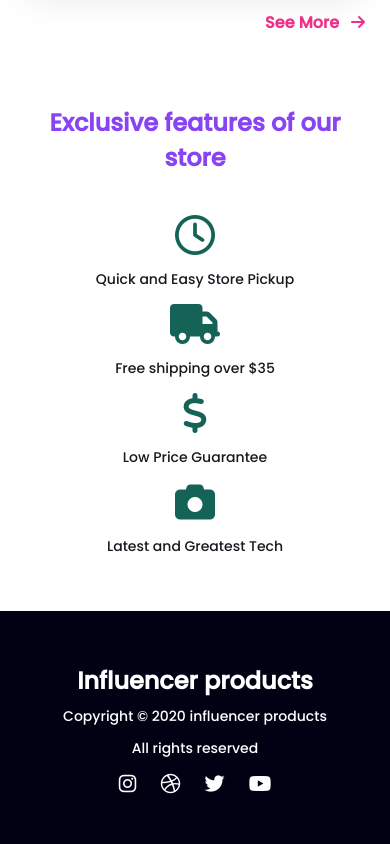
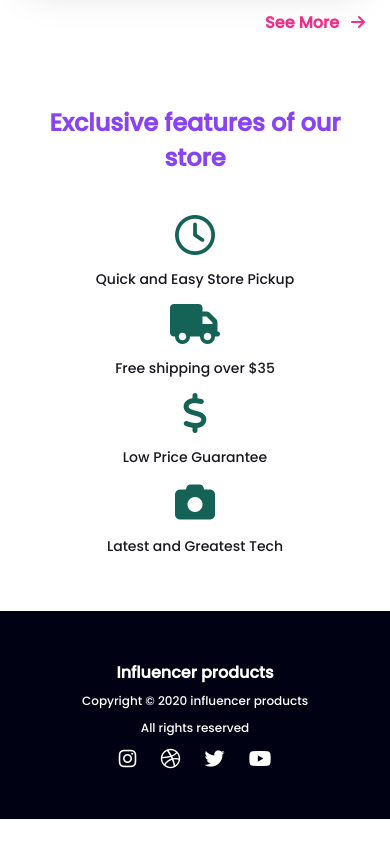
Before and after one commit to Diptooo/assignment-2, a plain HTML site: page index.html in a window 390 px wide. Shown: the part 5718-6562 px from the top of the page. After the commit the page ends 6537 px from the top, so only its background shows below. Drawn offline with Linux system fonts and the light colour scheme.

Commit message:
commit 18

```diff
--- a/stylesheet/style.css
+++ b/stylesheet/style.css
@@ -624,4 +624,18 @@ footer p{
 
 
 
+
+    .footer-title h1{
+        font-size: 16px;
+    }
+
+    footer p{
+        font-size: 12px;
+    }
+
+    .footer-logos{
+        margin-top: 7px;
+    }
+
+
 }
```
